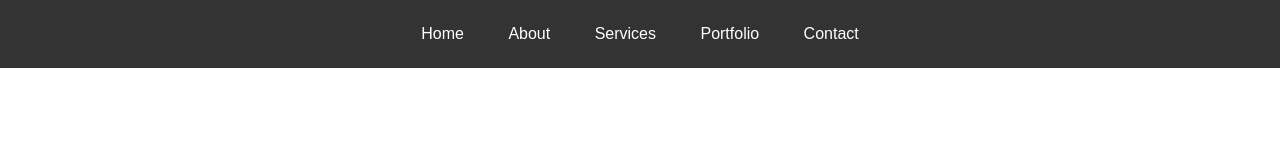
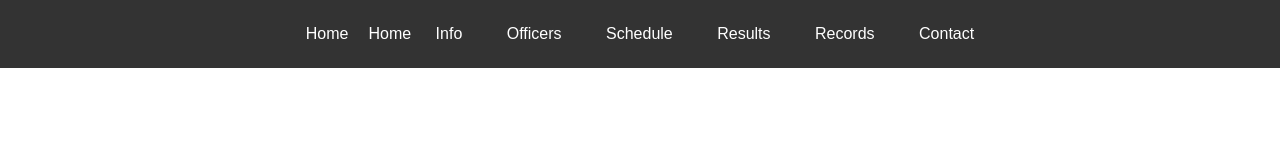
Before and after one commit to DWasilewski3/RunClubWebsite, a plain HTML site: page index.html in a window 1280 px wide. Drawn offline with Linux system fonts and the light colour scheme.

Commit message:
Update index.html

```diff
--- a/index.html
+++ b/index.html
@@ -49,11 +49,13 @@
 <header>
   <nav>
     <ul>
-      <li><a href="#">Home</a></li>
-      <li><a href="#">About</a></li>
-      <li><a href="#">Services</a></li>
-      <li><a href="#">Portfolio</a></li>
-      <li><a href="#">Contact</a></li>
+      <li><a href="#">Home</a></li>Home
+      <li><a href="#">Info</a></li>
+      <li><a href="#">Officers</a></li>
+      <li><a href="#">Schedule</a></li>
+      <li><a href="#">Results</a></li>
+	  <li><a href="#">Records</a></li>
+	  <li><a href="#">Contact</a></li>
     </ul>
   </nav>
 </header>
```
